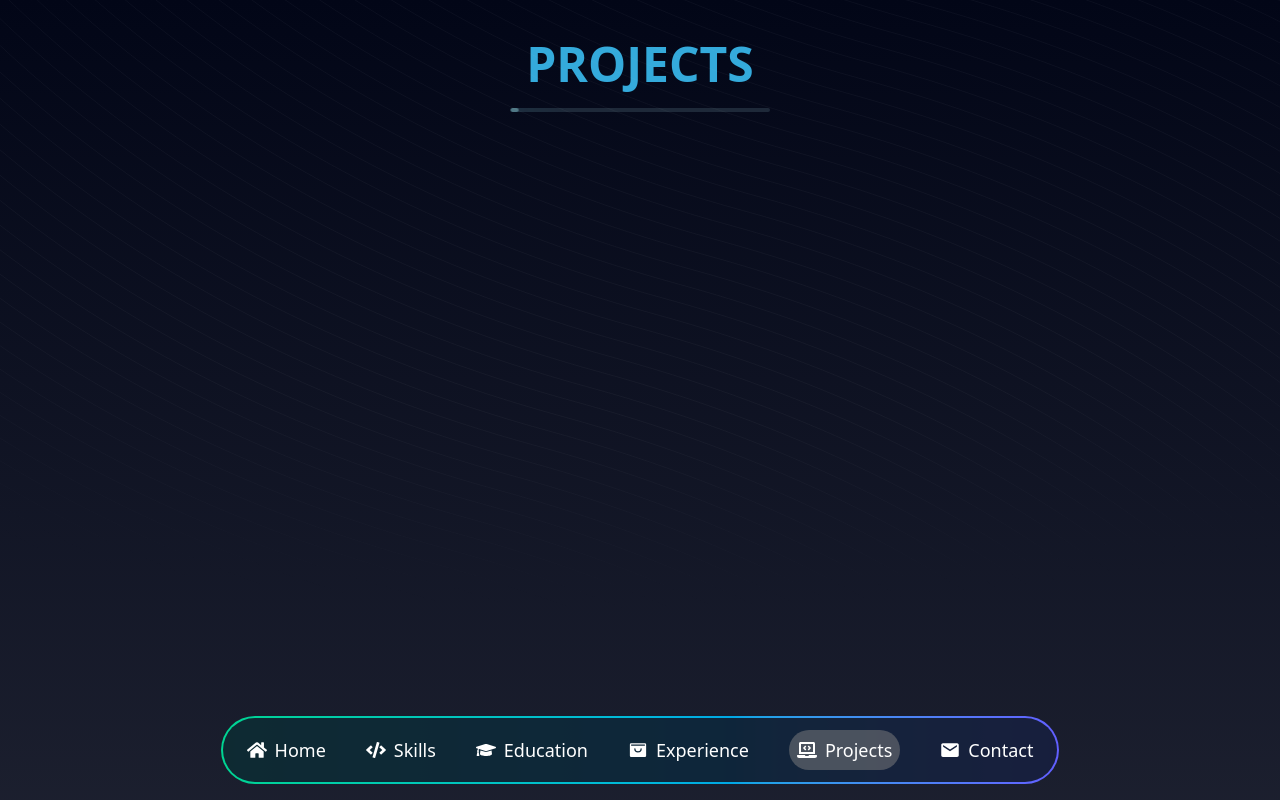
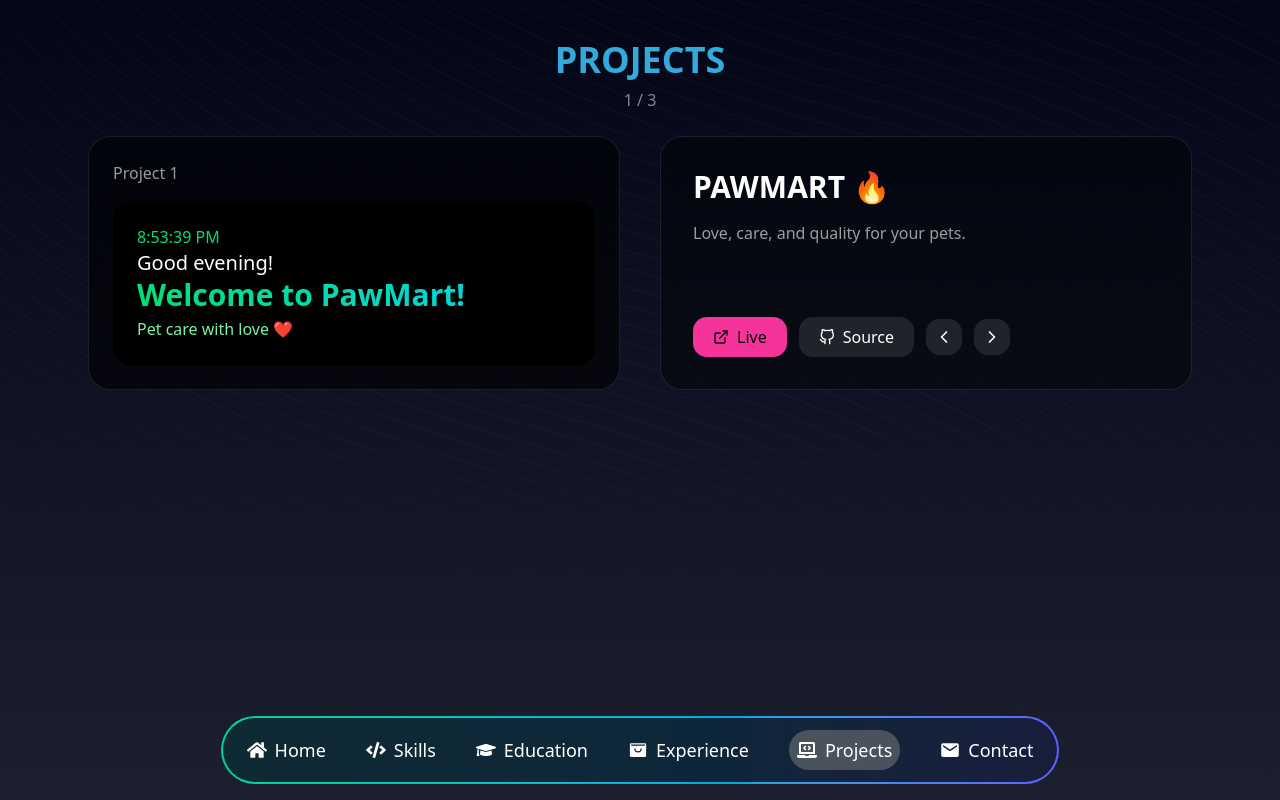
Before and after one commit to tonmoybiswas07/tonmoy_portfolio, a React (Vite) app: page /projects in a window 1280 px wide. Built offline with nearby package versions, Linux system fonts and the light colour scheme.

Commit message:
update portfolio

```diff
--- a/src/Pages/Projects/Projects.jsx
+++ b/src/Pages/Projects/Projects.jsx
@@ -1,51 +1,210 @@
+import React, { useState, useEffect, useRef } from "react";
+import { motion, AnimatePresence } from "framer-motion";
 import { BackgroundBeams } from "@/Components/ui/background-beams";
-import React from "react";
+import {
+  FiExternalLink,
+  FiGithub,
+  FiChevronLeft,
+  FiChevronRight,
+} from "react-icons/fi";
 
+// =====================
+// DATA
+// =====================
+const projects = [
+  {
+    id: 1,
+    title: "PAWMART 🔥",
+    description: "Love, care, and quality for your pets.",
+    time: "8:53:39 PM",
+    greeting: "Good evening!",
+    subtitle: "Welcome to PawMart!",
+    note: "Pet care with love ❤️",
+    live: "https://paw-mart07.netlify.app/",
+    source: "https://github.com/tonmoybiswas07/paw_mart_client",
+  },
+  {
+    id: 2,
+    title: "English Janala",
+    description:
+      "An interactive web app to learn English vocabulary effectively.",
+    time: "10:12:10 AM",
+    greeting: "Hello!",
+    subtitle: "Welcome to English Janala!",
+    note: "Learn daily, grow fast 📘",
+    live: "https://english-janala515.netlify.app/",
+    source: "https://github.com/tonmoybiswas07/english_janala",
+  },
+  {
+    id: 3,
+    title: "Appify App Store",
+    description:
+      "Explore apps and view detailed information in a modern UI.",
+    time: "10:12:10 AM",
+    greeting: "Hello!",
+    subtitle: "Welcome to Appify!",
+    note: "Discover smarter apps 🚀",
+    live: "https://appify-app1.netlify.app/",
+    source: "https://github.com/tonmoybiswas07/hero_app_a",
+  },
+];
+
+const swipeConfidenceThreshold = 80;
+const AUTOPLAY_DELAY = 5000;
+
+// =====================
+// COMPONENT
+// =====================
 const Projects = () => {
+  const [index, setIndex] = useState(0);
+  const [direction, setDirection] = useState(0);
+  const [paused, setPaused] = useState(false);
+  const timerRef = useRef(null);
+
+  const next = () => {
+    setDirection(1);
+    setIndex((i) => (i + 1) % projects.length);
+  };
+
+  const prev = () => {
+    setDirection(-1);
+    setIndex((i) => (i - 1 + projects.length) % projects.length);
+  };
+
+  // =====================
+  // AUTOPLAY (pause on hover)
+  // =====================
+  useEffect(() => {
+    if (paused) return;
+    timerRef.current = setInterval(next, AUTOPLAY_DELAY);
+    return () => clearInterval(timerRef.current);
+  }, [paused]);
+
+  // =====================
+  // KEYBOARD
+  // =====================
+  useEffect(() => {
+    const onKey = (e) => {
+      if (e.key === "ArrowRight") next();
+      if (e.key === "ArrowLeft") prev();
+    };
+    window.addEventListener("keydown", onKey);
+    return () => window.removeEventListener("keydown", onKey);
+  }, []);
+
+  const project = projects[index];
+
   return (
-    <div>
-      <div>
-        <h2 className="text-3xl md:text-4xl lg:text-5xl pt-10 text-[#34AADB] font-extrabold text-center">
+    <section className="relative min-h-screen overflow-hidden">
+      {/* CONTENT */}
+      <div className="relative z-20">
+        <h2 className="text-4xl text-[#34AADB] font-extrabold text-center pt-10">
           PROJECTS
         </h2>
-        <div>
-             <div className="relative w-65 mt-5 mx-auto h-1 bg-gray-800 overflow-hidden rounded">
-          {/* Glowing streak */}
-          <div className="absolute top-0 left-0 h-1 w-1/4 bg-gradient-to-r from-transparent via-cyan-400 to-transparent blur-xl animate-glow"></div>
 
-          {/* Optional sparkle */}
-          <div className="absolute top-0 left-0 h-1 w-2 bg-cyan-200 rounded-full animate-sparkle"></div>
+        {/* Indicator */}
+        <p className="text-center text-white/50 mt-2">
+          {index + 1} / {projects.length}
+        </p>
 
-          <style>
-            {`
-          @keyframes glow {
-            0% { transform: translateX(-100%); opacity: 0; }
-            20% { opacity: 1; }
-            50% { transform: translateX(100%); opacity: 1; }
-            80% { opacity: 1; }
-            100% { transform: translateX(-100%); opacity: 0; }
-          }
+        <div
+          className="max-w-6xl mx-auto grid md:grid-cols-2 gap-10 p-6"
+          onMouseEnter={() => setPaused(true)}
+          onMouseLeave={() => setPaused(false)}
+        >
+          {/* LEFT PREVIEW */}
+          <AnimatePresence mode="wait">
+            <motion.div
+              key={project.id}
+              custom={direction}
+              initial={{ x: direction > 0 ? -80 : 80, opacity: 0 }}
+              animate={{ x: 0, opacity: 1 }}
+              exit={{ x: direction > 0 ? 80 : -80, opacity: 0 }}
+              transition={{ duration: 0.45 }}
+              drag="x"
+              dragConstraints={{ left: 0, right: 0 }}
+              dragElastic={0.6}
+              onDragEnd={(e, { offset }) => {
+                if (offset.x < -swipeConfidenceThreshold) next();
+                if (offset.x > swipeConfidenceThreshold) prev();
+              }}
+              className="bg-black/60 backdrop-blur rounded-3xl p-6 border border-white/10 cursor-grab"
+            >
+              <p className="text-white/60">Project {project.id}</p>
+              <div className="bg-black rounded-2xl p-6 mt-4">
+                <p className="text-green-400">{project.time}</p>
+                <h2 className="text-white text-xl">{project.greeting}</h2>
+                <h1 className="text-3xl font-bold bg-gradient-to-r from-green-400 to-cyan-400 bg-clip-text text-transparent">
+                  {project.subtitle}
+                </h1>
+                <p className="text-green-300 mt-1">{project.note}</p>
+              </div>
+            </motion.div>
+          </AnimatePresence>
 
-          @keyframes sparkle {
-            0% { transform: translateX(-50%); opacity: 0; }
-            50% { transform: translateX(100%); opacity: 1; }
-            100% { transform: translateX(200%); opacity: 0; }
-          }
+          {/* RIGHT CONTENT */}
+          <AnimatePresence mode="wait">
+            <motion.div
+              key={project.title}
+              custom={direction}
+              initial={{ x: direction > 0 ? 80 : -80, opacity: 0 }}
+              animate={{ x: 0, opacity: 1 }}
+              exit={{ x: direction > 0 ? -80 : 80, opacity: 0 }}
+              transition={{ duration: 0.45 }}
+              className="bg-black/40 backdrop-blur rounded-3xl p-8 border border-white/10 flex flex-col justify-between"
+            >
+              <div>
+                <h2 className="text-3xl font-bold text-white">
+                  {project.title}
+                </h2>
+                <p className="text-white/60 mt-4">
+                  {project.description}
+                </p>
+              </div>
 
-          .animate-glow {
-            animation: glow 2.5s ease-in-out infinite;
-          }
-
-          .animate-sparkle {
-            animation: sparkle 2.5s linear infinite;
-          }
-        `}
-          </style>
-        </div>
+              {/* ACTIONS */}
+              <div className="flex flex-wrap items-center gap-3 mt-10 relative z-30">
+                <a
+                  href={project.live}
+                  target="_blank"
+                  rel="noopener noreferrer"
+                  className="flex items-center gap-2 px-5 py-2 rounded-xl bg-pink-500 text-black hover:bg-pink-400"
+                >
+                  <FiExternalLink /> Live
+                </a>
+                <a
+                  href={project.source}
+                  target="_blank"
+                  rel="noopener noreferrer"
+                  className="flex items-center gap-2 px-5 py-2 rounded-xl bg-white/10 text-white hover:bg-white/20"
+                >
+                  <FiGithub /> Source
+                </a>
+                <button
+                  onClick={prev}
+                  className="p-2 rounded-xl bg-white/10 text-white hover:bg-white/20"
+                  aria-label="Previous"
+                >
+                  <FiChevronLeft size={20} />
+                </button>
+                <button
+                  onClick={next}
+                  className="p-2 rounded-xl bg-white/10 text-white hover:bg-white/20"
+                  aria-label="Next"
+                >
+                  <FiChevronRight size={20} />
+                </button>
+              </div>
+            </motion.div>
+          </AnimatePresence>
         </div>
       </div>
-      <BackgroundBeams></BackgroundBeams>
-    </div>
+
+      {/* BACKGROUND (NO CLICK BLOCK) */}
+      <div className="pointer-events-none absolute inset-0 z-0">
+        <BackgroundBeams />
+      </div>
+    </section>
   );
 };
 
```
Also changed, not shown: src/Pages/Home/Home/Banner.jsx (+79 -79 lines).
